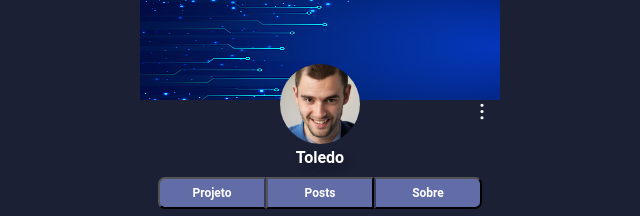
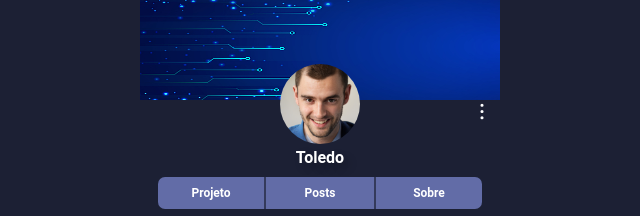
Before and after one commit to gabrielOliv1/gamix, a website: page app/pages/userProfile/userProfile.html in a window 1280 px wide. Shown: the top 216 px of the page, 320-960 px from the left. Drawn offline with Linux system fonts and the light colour scheme.

Commit message:
fix: Button border none

```diff
--- a/app/pages/userProfile/style/userProfileStyle.css
+++ b/app/pages/userProfile/style/userProfileStyle.css
@@ -239,3 +239,6 @@ body {
   .nav-icons i.current-page {
     color: #89BDDF;
   }
+  button{
+    border: none;
+  }
```
